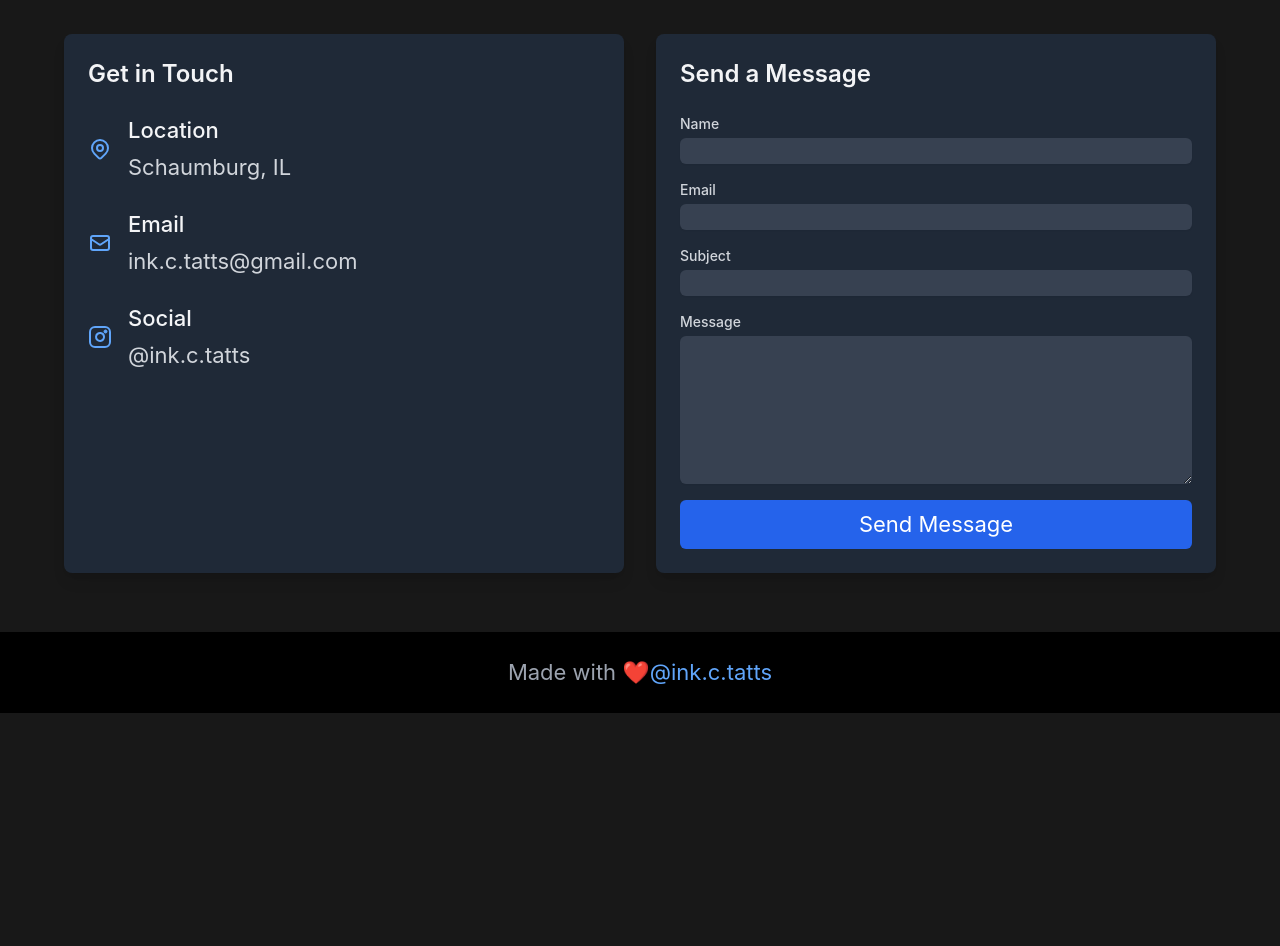
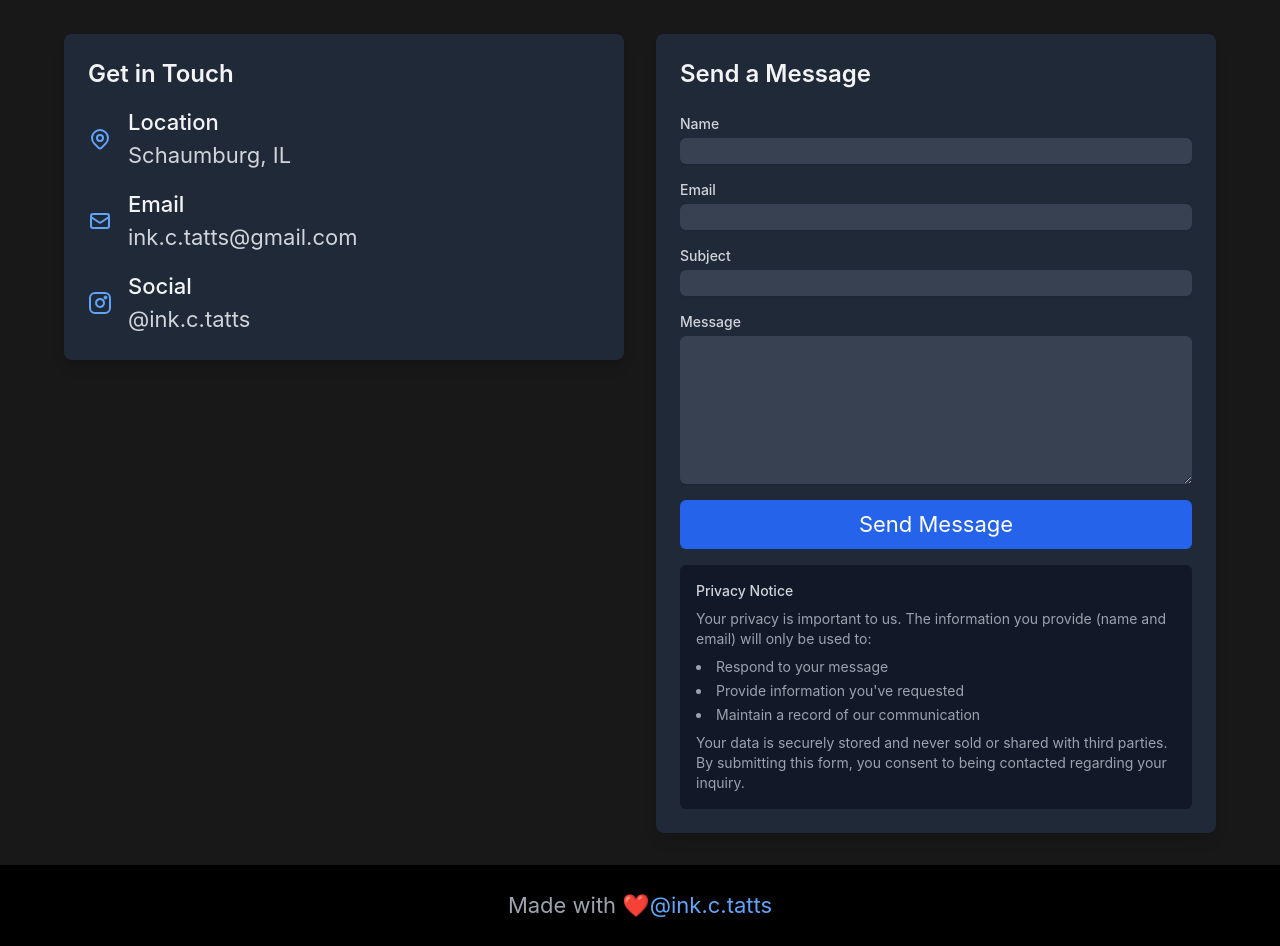
Before and after one commit to Alex-Bailon/ink-c-tatts, a Nuxt app: page /contact in a window 1280 px wide. Shown: the part 280-1226 px from the top of the page. Before the commit the page ends 993 px from the top, so only its background shows below. Built offline with nearby package versions, Linux system fonts and the light colour scheme; a web font is replaced by a local one.

Commit message:
added privacy notice

```diff
--- a/pages/booking.vue
+++ b/pages/booking.vue
@@ -320,6 +320,22 @@ const handleSubmit = async () => {
             <span v-else>Submit Booking Request</span>
           </button>
 
+          <!-- Privacy Notice -->
+          <div class="mt-4 text-sm text-gray-400 bg-gray-900 p-4 rounded-md">
+            <h4 class="font-medium text-gray-300 mb-2">Privacy Notice</h4>
+            <p class="mb-2">
+              Your privacy matters. The information you provide (name, email, phone) will only be used to:
+            </p>
+            <ul class="list-disc list-inside space-y-1 mb-2">
+              <li>Contact you about your tattoo request</li>
+              <li>Schedule and manage your appointment</li>
+              <li>Send important information about your booking</li>
+            </ul>
+            <p>
+              Your data is securely stored and never sold or shared with third parties. By submitting this form, you consent to being contacted about your tattoo request.
+            </p>
+          </div>
+
           <!-- Error Message -->
           <div
             v-if="showError"
--- a/pages/contact.vue
+++ b/pages/contact.vue
@@ -50,10 +50,10 @@ const handleSubmit = async () => {
 
     <div class="max-w-6xl mx-auto grid grid-cols-1 md:grid-cols-2 gap-8">
       <!-- Contact Information -->
-      <div class="bg-gray-800 p-6 rounded-lg shadow-lg">
-        <h2 class="text-2xl font-semibold text-gray-100 mb-6">Get in Touch</h2>
+      <div class="bg-gray-800 p-6 rounded-lg shadow-lg h-fit">
+        <h2 class="text-2xl font-semibold text-gray-100 mb-4">Get in Touch</h2>
 
-        <div class="space-y-6">
+        <div class="space-y-4">
           <div class="flex items-center space-x-4">
             <div class="text-blue-400 flex-shrink-0">
               <svg class="w-6 h-6" fill="none" stroke="currentColor" viewBox="0 0 24 24">
@@ -63,7 +63,7 @@ const handleSubmit = async () => {
             </div>
             <div>
               <h3 class="text-gray-100 font-medium">Location</h3>
-              <p class="text-gray-300 mt-1">Schaumburg, IL</p>
+              <p class="text-gray-300">Schaumburg, IL</p>
             </div>
           </div>
 
@@ -78,7 +78,7 @@ const handleSubmit = async () => {
               <h3 class="text-gray-100 font-medium">Email</h3>
               <a
                 href="mailto:citlalli.tattoo@gmail.com"
-                class="text-gray-300 mt-1 hover:text-blue-400 transition-colors inline-block"
+                class="text-gray-300 hover:text-blue-400 transition-colors inline-block"
               >
                 ink.c.tatts@gmail.com
               </a>
@@ -100,7 +100,7 @@ const handleSubmit = async () => {
                 href="https://www.instagram.com/citlalli.tattoo"
                 target="_blank"
                 rel="noopener noreferrer"
-                class="text-gray-300 mt-1 hover:text-blue-400 transition-colors inline-block"
+                class="text-gray-300 hover:text-blue-400 transition-colors inline-block"
               >
                 @ink.c.tatts
               </a>
@@ -177,6 +177,22 @@ const handleSubmit = async () => {
             <span v-else>Send Message</span>
           </button>
 
+          <!-- Privacy Notice -->
+          <div class="mt-4 text-sm text-gray-400 bg-gray-900 p-4 rounded-md">
+            <h4 class="font-medium text-gray-300 mb-2">Privacy Notice</h4>
+            <p class="mb-2">
+              Your privacy is important to us. The information you provide (name and email) will only be used to:
+            </p>
+            <ul class="list-disc list-inside space-y-1 mb-2">
+              <li>Respond to your message</li>
+              <li>Provide information you've requested</li>
+              <li>Maintain a record of our communication</li>
+            </ul>
+            <p>
+              Your data is securely stored and never sold or shared with third parties. By submitting this form, you consent to being contacted regarding your inquiry.
+            </p>
+          </div>
+
           <!-- Error Message -->
           <div
             v-if="showError"
```
